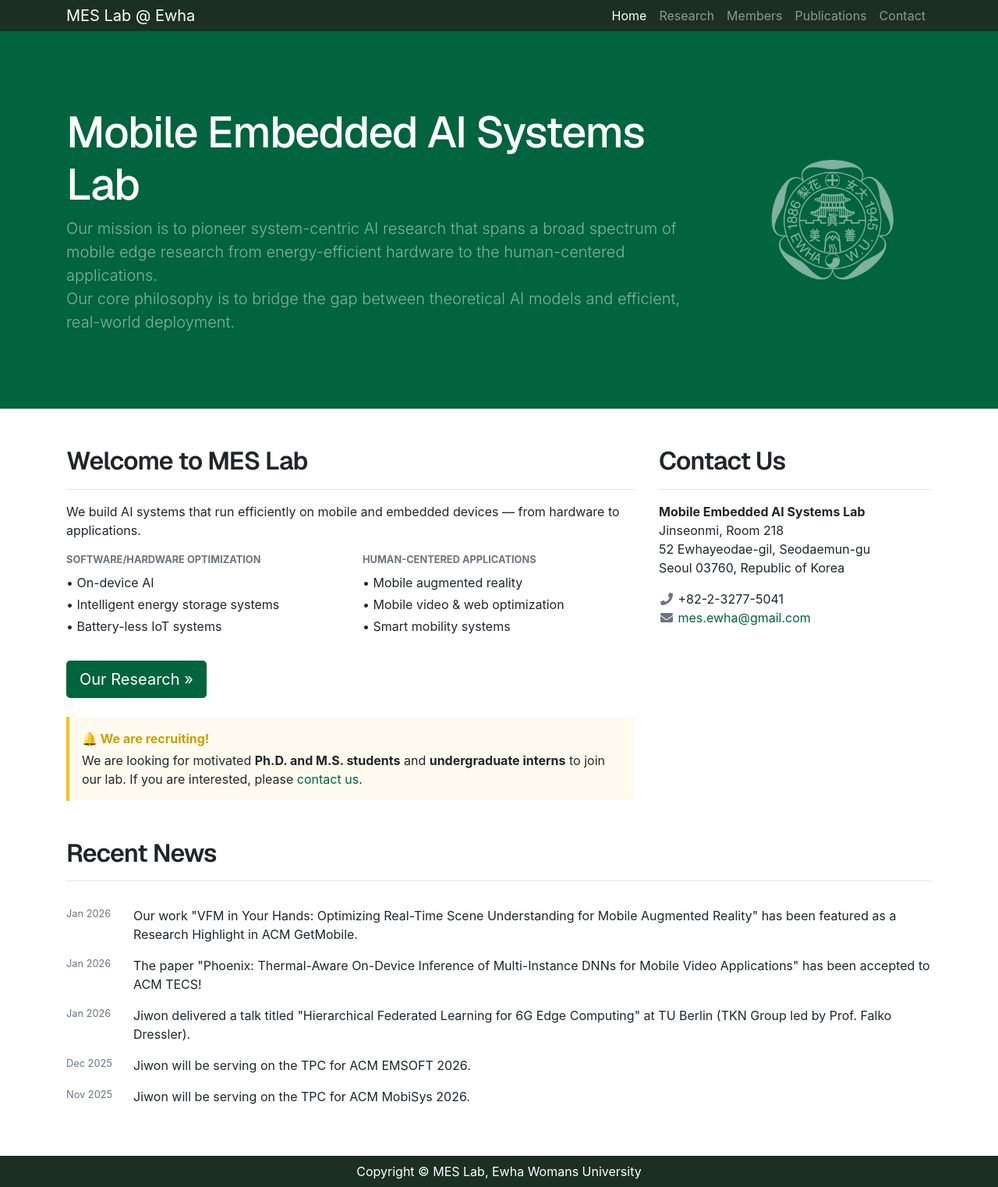
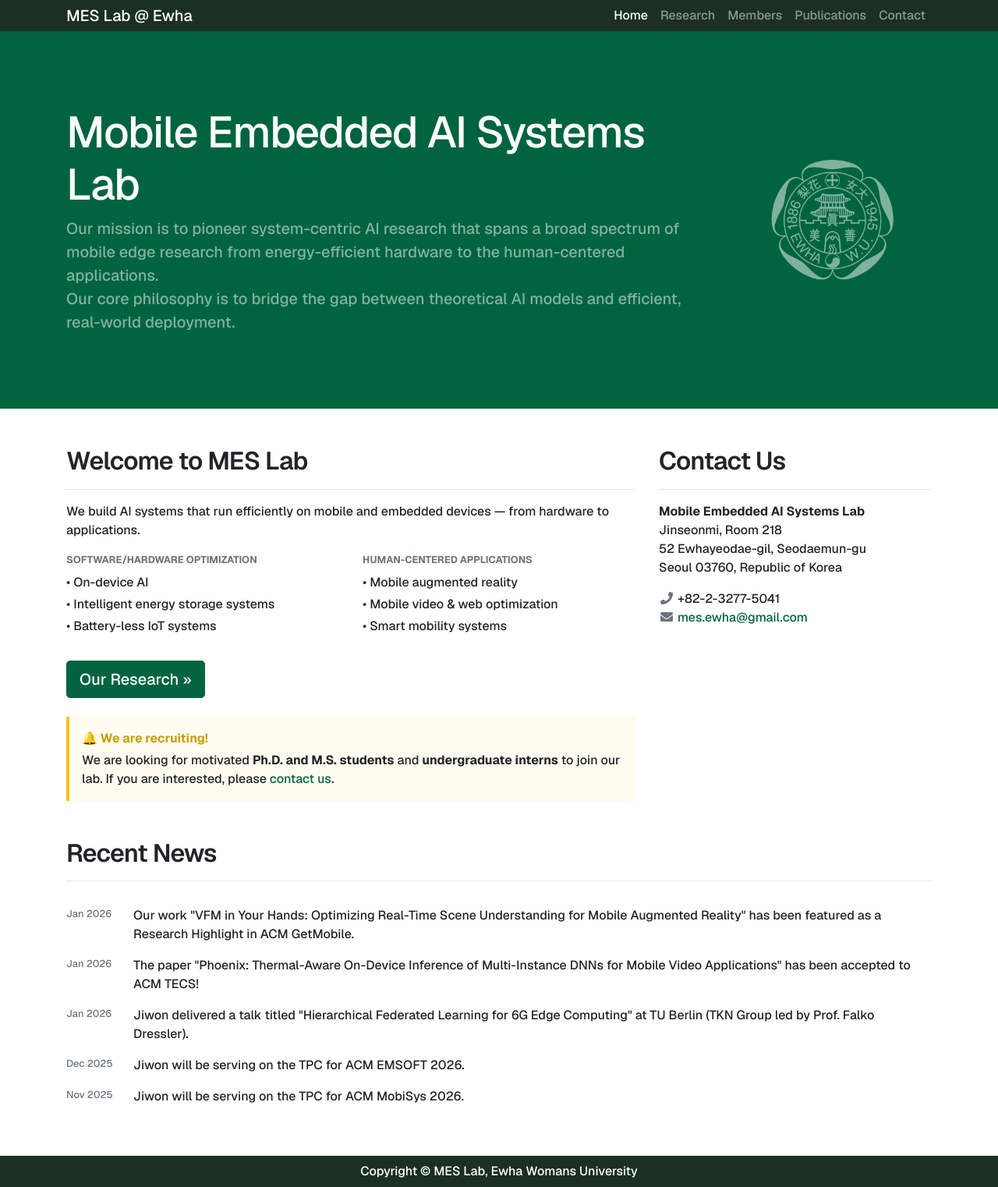
Before and after one commit to MAIS-Lab/mais-lab.github.io, a Jekyll site: the page built from index.html, in a window 1280 px wide. Shown: the whole page at 78% size. Built offline with Jekyll 4.4.1, drawn with Linux system fonts in a browser that asks for light colours.

Commit message:
style: use Geist across site

```diff
--- a/assets/css/_sass/custom.scss
+++ b/assets/css/_sass/custom.scss
@@ -10,10 +10,12 @@
   overflow-y: scroll;
 }
 
-/* Use a sharper modern display font for page and section titles while
-   leaving the normal body copy on Bootstrap's system font stack. */
+/* Use Geist as the site's primary typeface. */
+body {
+  font-family: "Geist", -apple-system, BlinkMacSystemFont, "Segoe UI", sans-serif;
+}
+
 h1, h2, h3, h4, h5, h6 {
-  font-family: "Geist", -apple-system, BlinkMacSystemFont, "Segoe UI", sans-serif;
   font-weight: 600;
   letter-spacing: -0.025em;
 }
```
